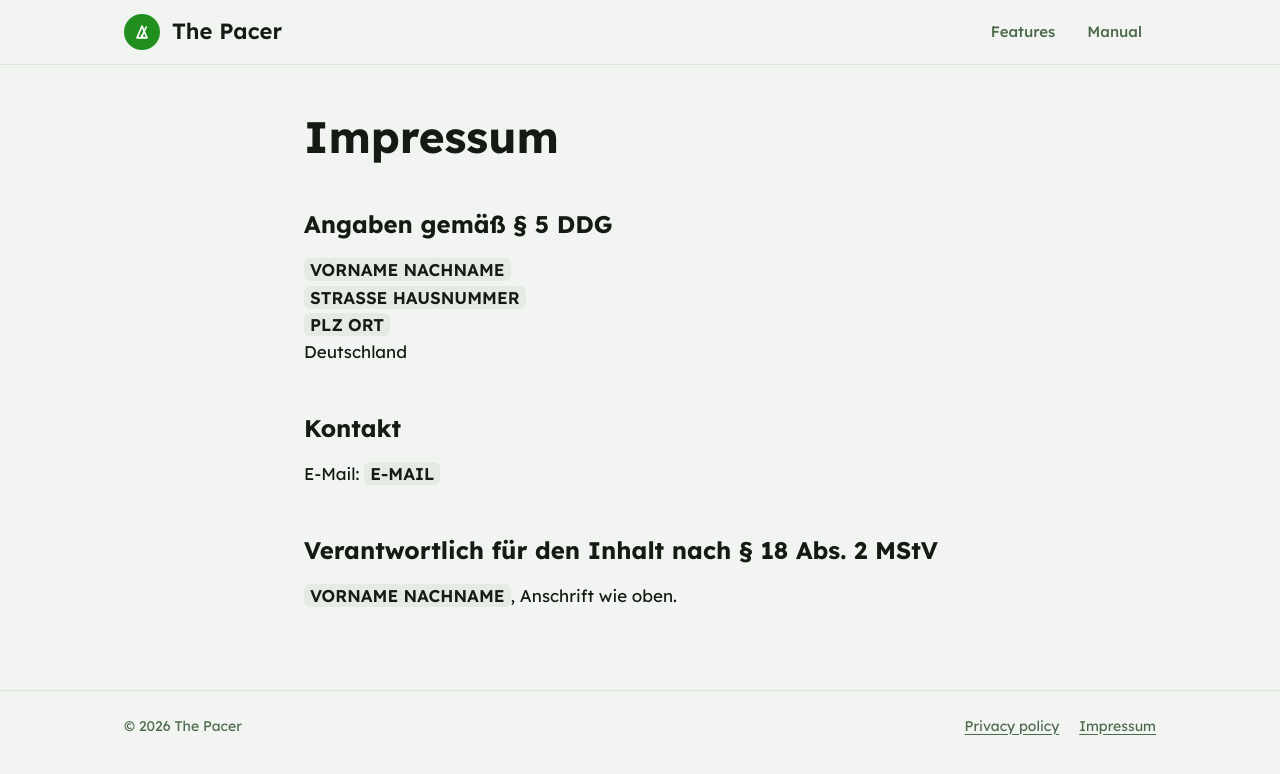
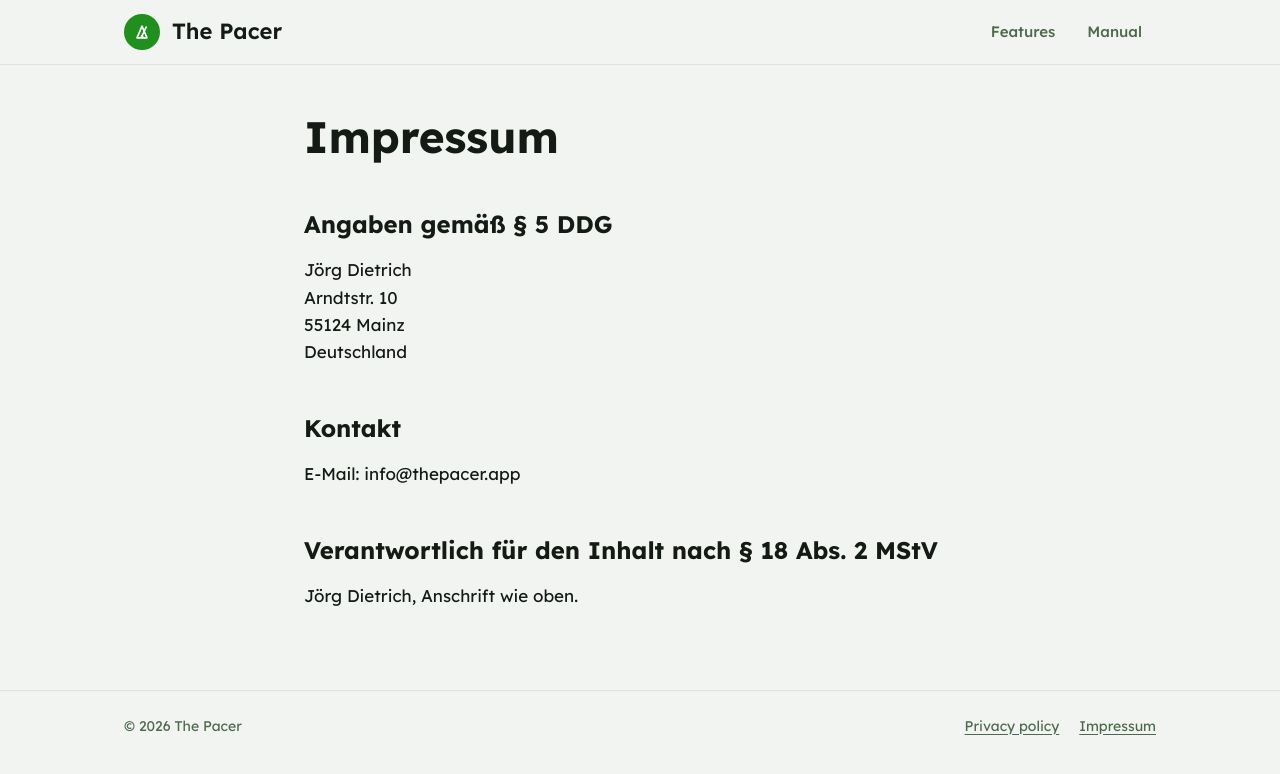
Before and after one commit to joergdietrich/ThePacer-Web, a Jekyll site: the page built from impressum.md, in a window 1280 px wide. Shown: the top 774 px of the page. Built offline with Jekyll 4.4.1, drawn with Linux system fonts in a browser that asks for light colours.

Commit message:
Enter the responsible person in the Impressum and privacy policy
Co-Authored-By: Claude Sonnet 5.5 <noreply@anthropic.com>

```diff
--- a/impressum.md
+++ b/impressum.md
@@ -7,15 +7,15 @@ lang: de
 
 ## Angaben gemäß § 5 DDG
 
-<span class="placeholder">VORNAME NACHNAME</span><br>
-<span class="placeholder">STRASSE HAUSNUMMER</span><br>
-<span class="placeholder">PLZ ORT</span><br>
+Jörg Dietrich<br>
+Arndtstr. 10<br>
+55124 Mainz<br>
 Deutschland
 
 ## Kontakt
 
-E-Mail: <span class="placeholder">E-MAIL</span>
+E-Mail: info@thepacer.app
 
 ## Verantwortlich für den Inhalt nach § 18 Abs. 2 MStV
 
-<span class="placeholder">VORNAME NACHNAME</span>, Anschrift wie oben.
+Jörg Dietrich, Anschrift wie oben.
```
Also changed, not shown: privacy.md (+1 -1 lines).
